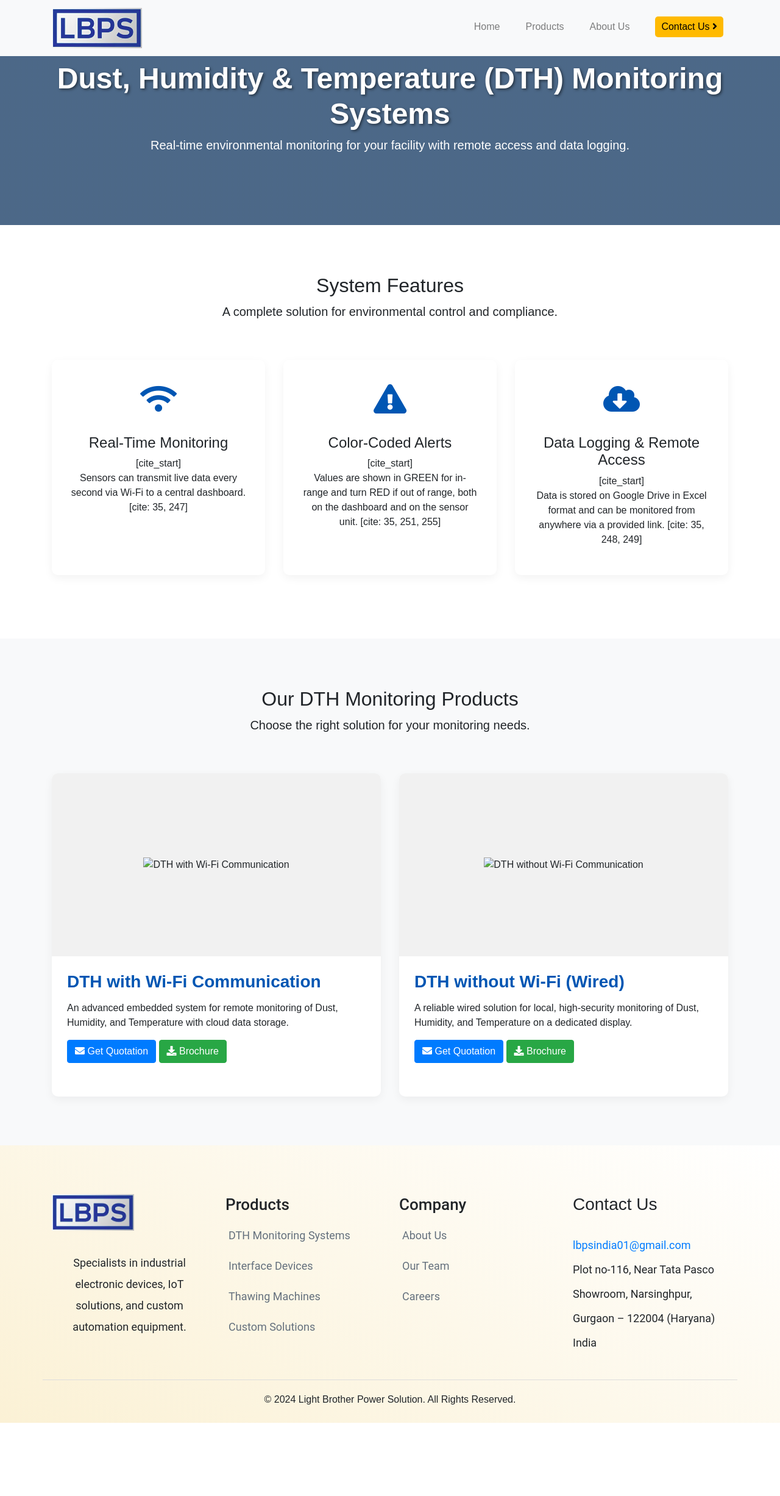
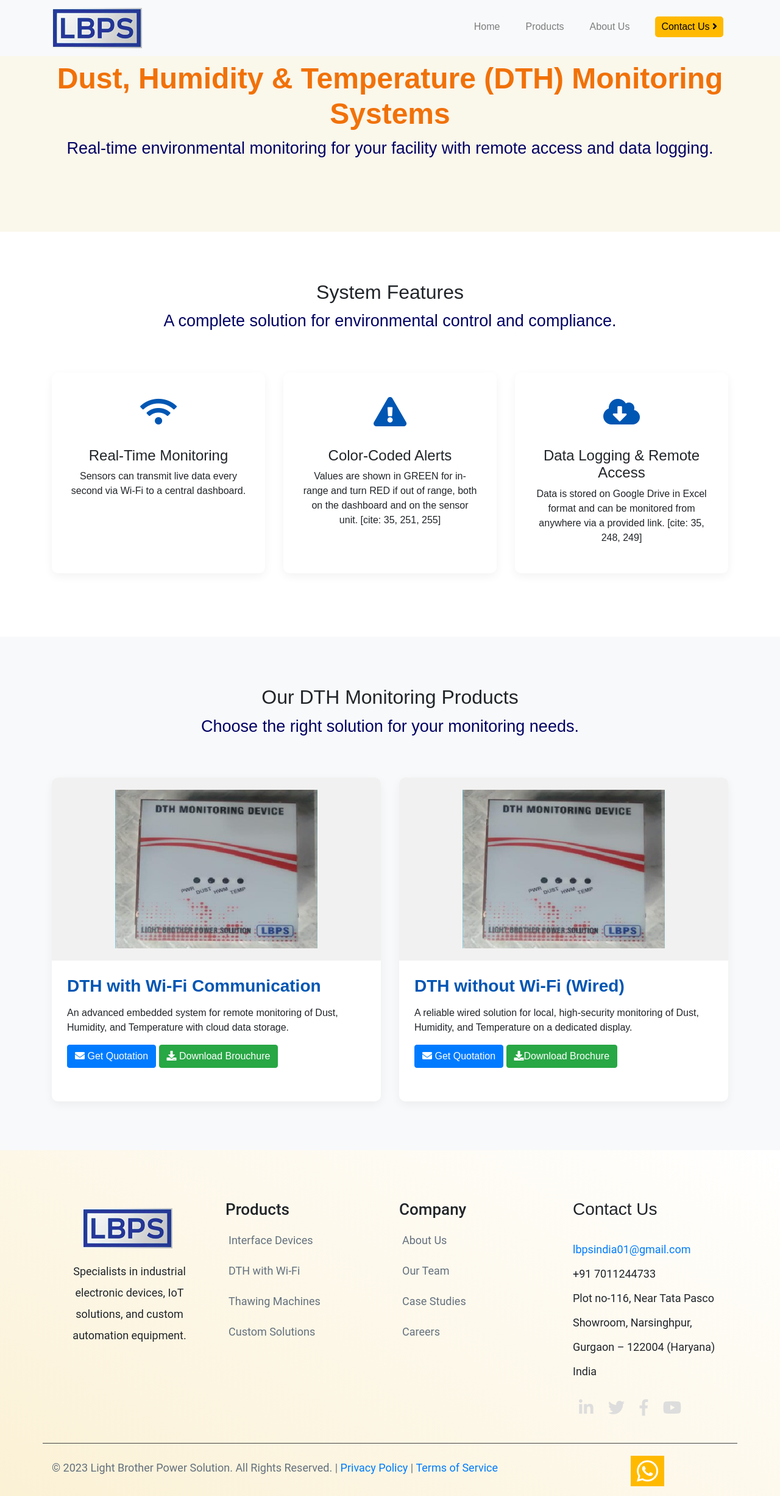
Before and after one commit to harshsingh6103/LBPS, a plain HTML site: page dth.html in a window 1280 px wide. Shown: the whole page at 61% size. Before the commit the page ends 2333 px from the top, so only its background shows below. Drawn offline with nearby package versions, Linux system fonts and the light colour scheme.

Commit message:
Added DTH

```diff
--- a/dth.html
+++ b/dth.html
@@ -18,17 +18,17 @@
 
         /* DTH Page Specific Styles */
         .dth-banner {
-            background: linear-gradient(rgba(0, 40, 85, 0.7), rgba(0, 40, 85, 0.7)), url('./asset/image/dth-dashboard-bg.jpg');
+           background-color : #faf7eb;
             background-size: cover;
             background-position: center;
-            color: white;
+            color: rgb(241, 113, 8);
             padding: 100px 0;
             text-align: center;
         }
         .dth-banner h1 {
             font-size: 3rem;
             font-weight: 700;
-            text-shadow: 2px 2px 4px rgba(0,0,0,0.5);
+            /* text-shadow: 2px 2px 4px rgba(0,0,0,0.5); */
         }
 
         .section-padding {
@@ -112,6 +112,10 @@
             background: var(--secondary-color);
             width: 35%;
         }
+        .lead{
+            color:rgb(1, 1, 100);
+            font-size: 27px;
+        }
     </style>
 </head>
 
@@ -159,21 +163,21 @@
                     <div class="dth-feature">
                         <div class="dth-icon"><i class="fas fa-wifi"></i></div>
                         <h4>Real-Time Monitoring</h4>
-                        [cite_start]<p>Sensors can transmit live data every second via Wi-Fi to a central dashboard. [cite: 35, 247]</p>
+                        <p>Sensors can transmit live data every second via Wi-Fi to a central dashboard. </p>
                     </div>
                 </div>
                 <div class="col-md-4 mb-4">
                     <div class="dth-feature">
                         <div class="dth-icon"><i class="fas fa-exclamation-triangle"></i></div>
                         <h4>Color-Coded Alerts</h4>
-                        [cite_start]<p>Values are shown in GREEN for in-range and turn RED if out of range, both on the dashboard and on the sensor unit. [cite: 35, 251, 255]</p>
+                         <p>Values are shown in GREEN for in-range and turn RED if out of range, both on the dashboard and on the sensor unit. [cite: 35, 251, 255]</p>
                     </div>
                 </div>
                 <div class="col-md-4 mb-4">
                     <div class="dth-feature">
                         <div class="dth-icon"><i class="fas fa-cloud-download-alt"></i></div>
                         <h4>Data Logging & Remote Access</h4>
-                        [cite_start]<p>Data is stored on Google Drive in Excel format and can be monitored from anywhere via a provided link. [cite: 35, 248, 249]</p>
+                         <p>Data is stored on Google Drive in Excel format and can be monitored from anywhere via a provided link. [cite: 35, 248, 249]</p>
                     </div>
                 </div>
             </div>
@@ -192,14 +196,14 @@
                 <div class="col-lg-6">
                     <div class="dth-product-card" data-toggle="modal" data-target="#dthModalWifi">
                         <div class="dth-product-img">
-                            <img src="./asset/image/products/dth-wifi.jpg" alt="DTH with Wi-Fi Communication">
+                            <img src="./asset/image/DTH-front.png" alt="DTH with Wi-Fi Communication">
                         </div>
                         <div class="dth-product-body">
                             <h3 class="dth-product-title">DTH with Wi-Fi Communication</h3>
                             <p>An advanced embedded system for remote monitoring of Dust, Humidity, and Temperature with cloud data storage.</p>
                             <div class="product-buttons">
-                                <a href="mailto:harshsingh6103@gmail.com?subject=Quotation%20Request%20for%20DTH%20with%20Wi-Fi" class="btn btn-primary"><i class="fas fa-envelope"></i> Get Quotation</a>
-                                <a href="./asset/download/User Catlogue of DTH Monitoring System.pdf" class="btn btn-success" download><i class="fas fa-download"></i> Brochure</a>
+                                <a href="mailto:lbpsindia01@gmail.com?subject=Quotation%20Request%20for%20DTH%20with%20Wi-Fi" class="btn btn-primary"><i class="fas fa-envelope"></i> Get Quotation</a>
+                                <a href="./asset/download/DTH/User Catlogue of DTH Monitoring System.pdf" class="btn btn-success" download><i class="fas fa-download"></i> Download Brouchure</a>
                             </div>
                         </div>
                     </div>
@@ -208,14 +212,14 @@
                 <div class="col-lg-6">
                     <div class="dth-product-card" data-toggle="modal" data-target="#dthModalWired">
                         <div class="dth-product-img">
-                            <img src="./asset/image/products/dth-wired.jpg" alt="DTH without Wi-Fi Communication">
+                            <img src="./asset/image/DTH-front.png" alt="DTH without Wi-Fi Communication">
                         </div>
                         <div class="dth-product-body">
                             <h3 class="dth-product-title">DTH without Wi-Fi (Wired)</h3>
                             <p>A reliable wired solution for local, high-security monitoring of Dust, Humidity, and Temperature on a dedicated display.</p>
                              <div class="product-buttons">
-                                <a href="mailto:harshsingh6103@gmail.com?subject=Quotation%20Request%20for%20Wired%20DTH%20System" class="btn btn-primary"><i class="fas fa-envelope"></i> Get Quotation</a>
-                                <a href="./asset/download/User Catlogue of DTH Monitoring System.pdf" class="btn btn-success" download><i class="fas fa-download"></i> Brochure</a>
+                                <a href="mailto:lbpsindia01@gmail.com?subject=Quotation%20Request%20for%20Wired%20DTH%20System" class="btn btn-primary"><i class="fas fa-envelope"></i> Get Quotation</a>
+                                <a href="./asset/download/DTH/User Catlogue of DTH Monitoring System.pdf" class="btn btn-success" download><i class="fas fa-download"></i>Download Brochure</a>
                             </div>
                         </div>
                     </div>
@@ -236,28 +240,28 @@
                 <div class="modal-body">
                     <div class="row">
                         <div class="col-md-6">
-                            <img src="./asset/image/products/dth-sensor-unit.jpg" alt="DTH Sensor Unit" class="img-fluid mb-3 rounded">
-                            <img src="./asset/image/products/dth-dashboard.jpg" alt="DTH Dashboard" class="img-fluid rounded">
+                            <img src="./asset/image/DTH-diagram.png" alt="DTH Sensor Unit" class="img-fluid mb-3 rounded">
+                            <img src="./asset/image/DTH-front.png" alt="DTH Dashboard" class="img-fluid rounded">
                         </div>
                         <div class="col-md-6">
                             <h4>System Overview</h4>
-                            [cite_start]<p>The DTH Monitoring System measures Dust, Humidity, and Temperature, displaying the data on a monitor via Wi-Fi. [cite: 247, 340] [cite_start]Measured values are stored in Excel format for reference and can be viewed remotely from any PC or mobile device through a provided link. [cite: 248, 249, 341, 342] [cite_start]The system automatically recovers and displays data after a power cut. [cite: 250, 343]</p>
+                             <p>The DTH Monitoring System measures Dust, Humidity, and Temperature, displaying the data on a monitor via Wi-Fi. [cite: 247, 340]  Measured values are stored in Excel format for reference and can be viewed remotely from any PC or mobile device through a provided link. [cite: 248, 249, 341, 342]  The system automatically recovers and displays data after a power cut. [cite: 250, 343]</p>
 
                             <h5 class="mt-4">Key Features:</h5>
                             <ul>
-                                [cite_start]<li><strong>Remote Monitoring:</strong> Check the current status from anywhere using a provided link on a laptop, PC, or mobile device. [cite: 264, 426]</li>
-                                [cite_start]<li><strong>Alert System:</strong> If a value is out of range, it shows in RED on the display [cite: 261, 344][cite_start], and the corresponding sensor's LED will glow RED with a buzzer sound. [cite: 255, 370]</li>
-                                [cite_start]<li><strong>Data Logging:</strong> Data is simultaneously stored in the controller's internal storage and on Google Drive. [cite: 35]</li>
-                                [cite_start]<li><strong>Customizable Dashboard:</strong> The company name and logo can be displayed on the dashboard. [cite: 35]</li>
+                                 <li><strong>Remote Monitoring:</strong> Check the current status from anywhere using a provided link on a laptop, PC, or mobile device. [cite: 264, 426]</li>
+                                 <li><strong>Alert System:</strong> If a value is out of range, it shows in RED on the display , and the corresponding sensor's LED will glow RED with a buzzer sound. [cite: 255, 370]</li>
+                                 <li><strong>Data Logging:</strong> Data is simultaneously stored in the controller's internal storage and on Google Drive. </li>
+                                 <li><strong>Customizable Dashboard:</strong> The company name and logo can be displayed on the dashboard. [</li>
                             </ul>
 
                             <h5 class="mt-4">Standard Package:</h5>
-                            <p>Includes 4 Integrated Sensor units with adaptors and 1 Controller unit with a power cord. [cite_start]A display is not included. [cite: 35]</p>
+                            <p>Includes 4 Integrated Sensor units with adaptors and 1 Controller unit with a power cord.  A display is not included. </p>
                         </div>
                     </div>
                 </div>
                 <div class="modal-footer">
-                     <a href="mailto:harshsingh6103@gmail.com?subject=Quotation%20Request%20for%20DTH%20with%20Wi-Fi" class="btn btn-primary"><i class="fas fa-envelope"></i> Get Quotation</a>
+                     <a href="mailto:lbpsindia01@gmail.com?subject=Quotation%20Request%20for%20DTH%20with%20Wi-Fi" class="btn btn-primary"><i class="fas fa-envelope"></i> Get Quotation</a>
                     <button type="button" class="btn btn-secondary" data-dismiss="modal">Close</button>
                 </div>
             </div>
@@ -276,8 +280,8 @@
                 <div class="modal-body">
                      <div class="row">
                         <div class="col-md-6">
-                            <img src="./asset/image/products/dth-wired-sensor.jpg" alt="Wired DTH Sensor Unit" class="img-fluid mb-3 rounded">
-                            <img src="./asset/image/products/dth-local-display.jpg" alt="Local DTH Dashboard" class="img-fluid rounded">
+                            <img src="./asset/image/DTH-diagram.png" alt="Wired DTH Sensor Unit" class="img-fluid mb-3 rounded">
+                            <img src="./asset/image/DTH-inside.png" alt="Local DTH Dashboard" class="img-fluid rounded">
                         </div>
                         <div class="col-md-6">
                             <h4>System Overview</h4>
@@ -298,28 +302,31 @@
                     </div>
                 </div>
                 <div class="modal-footer">
-                    <a href="mailto:harshsingh6103@gmail.com?subject=Quotation%20Request%20for%20Wired%20DTH%20System" class="btn btn-primary"><i class="fas fa-envelope"></i> Get Quotation</a>
+                    <a href="mailto:lbpsindia01@gmail.com?subject=Quotation%20Request%20for%20Wired%20DTH%20System" class="btn btn-primary"><i class="fas fa-envelope"></i> Get Quotation</a>
                     <button type="button" class="btn btn-secondary" data-dismiss="modal">Close</button>
                 </div>
             </div>
         </div>
     </div>
 
+    <!-- Footer Start -->
     <section class="footer section-padding">
         <div class="container">
             <div class="row">
                 <div class="col-md-3">
                     <div class="footer-widget-1">
-                        <img src="./asset/image/LBPS_LOGO.png" alt="LBPS Logo" style="height: 60px; margin-bottom: 15px;">
-                        <p>Specialists in industrial electronic devices, IoT solutions, and custom automation equipment.</p>
+                        <img style="padding: 15px;margin-left: 35px;" src="./asset/image/LBPS_LOGO.png" alt="ElectroTech Solutions">
+                        <p style="margin-top: 5px;">
+                            Specialists in industrial electronic devices, IoT solutions, and custom automation equipment.
+                        </p>
                     </div>
                 </div>
                 <div class="col-md-3">
                     <div class="footer-widget-2">
                         <h3>Products</h3>
                         <ul>
-                            <li><a href="#">DTH Monitoring Systems</a></li>
                             <li><a href="#">Interface Devices</a></li>
+                            <li><a href="#">DTH with Wi-Fi</a></li>
                             <li><a href="#">Thawing Machines</a></li>
                             <li><a href="#">Custom Solutions</a></li>
                         </ul>
@@ -331,6 +338,7 @@
                         <ul>
                             <li><a href="#">About Us</a></li>
                             <li><a href="#">Our Team</a></li>
+                            <li><a href="#">Case Studies</a></li>
                             <li><a href="#">Careers</a></li>
                         </ul>
                     </div>
@@ -339,20 +347,38 @@
                     <div class="footer-widget-4">
                         <h3>Contact Us</h3>
                         <p>
-                            <a href="mailto:lbpsindia01@gmail.com">lbpsindia01@gmail.com</a><br>
+                            <a href="lbpsindia01@gmail.com">lbpsindia01@gmail.com</a><br>
+                            +91 7011244733<br>
                             Plot no-116, Near Tata Pasco Showroom, Narsinghpur, <br>
                             Gurgaon – 122004 (Haryana) India
                         </p>
+                        <ul class="social-links">
+                            <li><a href="#"><i class="fab fa-linkedin-in"></i></a></li>
+                            <li><a href="#"><i class="fab fa-twitter"></i></a></li>
+                            <li><a href="#"><i class="fab fa-facebook-f"></i></a></li>
+                            <li><a href="#"><i class="fab fa-youtube"></i></a></li>
+                        </ul>
                     </div>
                 </div>
             </div>
-            <div class="row" style="border-top: 1px solid #ddd; padding-top: 20px; margin-top: 20px;">
-                <div class="col-md-12 text-center">
-                    <p>&copy; 2024 Light Brother Power Solution. All Rights Reserved.</p>
+
+            <div class="row" style="border-top: 1px solid #444; padding-top: 20px; margin-top: 20px;">
+                <div class="col-md-10">
+                    <div class="copyright-text">
+                        <p>
+                            &copy; 2023 Light Brother Power Solution. All Rights Reserved. | <a href="#">Privacy Policy</a> | <a href="#">Terms of Service</a>
+                        </p>
+                    </div>
+                </div>
+                <div class="col-md-2">
+                    <div class="messenger">
+                        <i class="fab fa-whatsapp"></i>
+                    </div>
                 </div>
             </div>
         </div>
     </section>
+    <!-- Footer End -->
 
     <script src="https://code.jquery.com/jquery-3.5.1.min.js"></script>
     <script src="https://cdnjs.cloudflare.com/ajax/libs/popper.js/1.12.9/umd/popper.min.js"></script>
```
Also changed, not shown: asset/download/DTH/DTH with WI-FI Communication.jpg (added), asset/image/DTH-diagram.png (added), asset/image/DTH-front.png (added), asset/image/DTH-inside.png (added), asset/image/Monitoring System.png (added), asset/image/company1.png (added), asset/image/company2.png (added), asset/image/company3.png (added), asset/image/company4.png (added), 3 other files.
